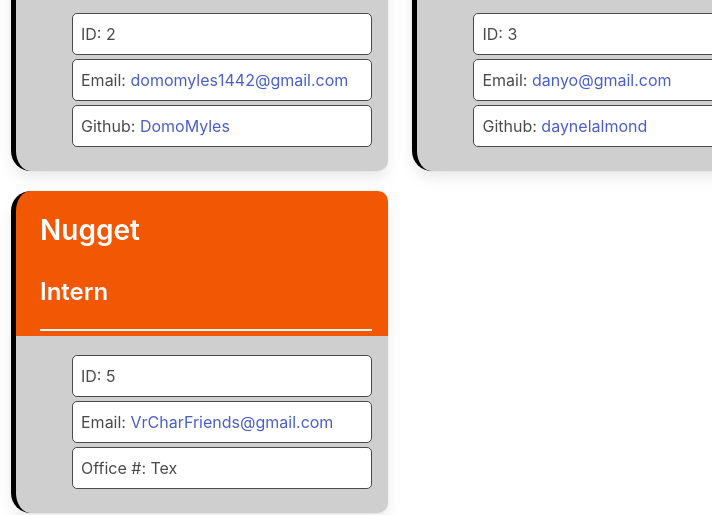
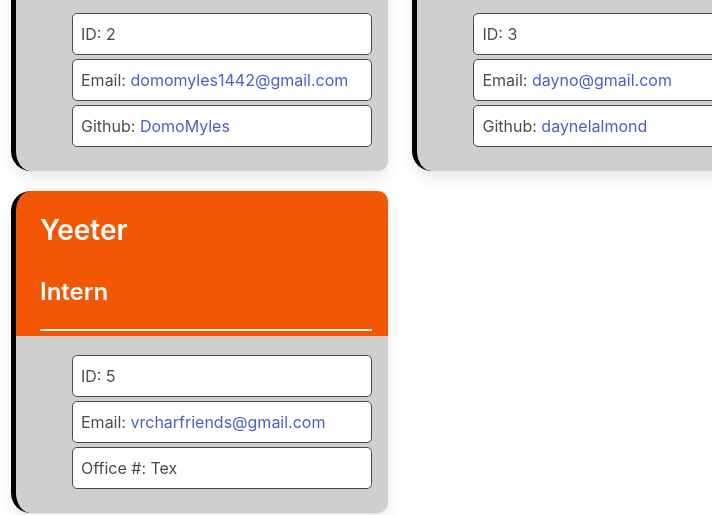
Before and after one commit to DomoMyles/Your-Workers, a website: page index.html in a window 1280 px wide. Shown: the part 575-1090 px from the top of the page, 31-743 px from the left. Drawn offline with nearby package versions, Linux system fonts and the light colour scheme.

```diff
--- a/index.html
+++ b/index.html
@@ -57,7 +57,7 @@
                 </section><hr>
                 <ul>
                   <li> ID: 3</li>
-                  <li> Email: <a href="mailto:danyo@gmail.com" target = "_blank">danyo@gmail.com</a></li>
+                  <li> Email: <a href="mailto:dayno@gmail.com" target = "_blank">dayno@gmail.com</a></li>
                   <li> Github: <a href="https://github.com/daynelalmond" target = "_blank">daynelalmond</a></li>
                 </ul>
               </div>
@@ -85,13 +85,13 @@
             <div class="card-content">
               <div class="content">
                 <section class = "topOfCard">
-                  <a href="#"><h2>Nugget</h2></a>
+                  <a href="#"><h2>Yeeter</h2></a>
                   <h3>Intern</h3>
                 </section>
                 <hr>
                 <ul>
                   <li> ID: 5</li>
-                  <li> Email: <a href="mailto:VrCharFriends@gmail.com" target = "_blank">VrCharFriends@gmail.com</a></li>
+                  <li> Email: <a href="mailto:vrcharfriends@gmail.com" target = "_blank">vrcharfriends@gmail.com</a></li>
                   <li> Office #: Tex</li>
                 </ul>
               </div>
```
Also changed, not shown: README.md (added).
